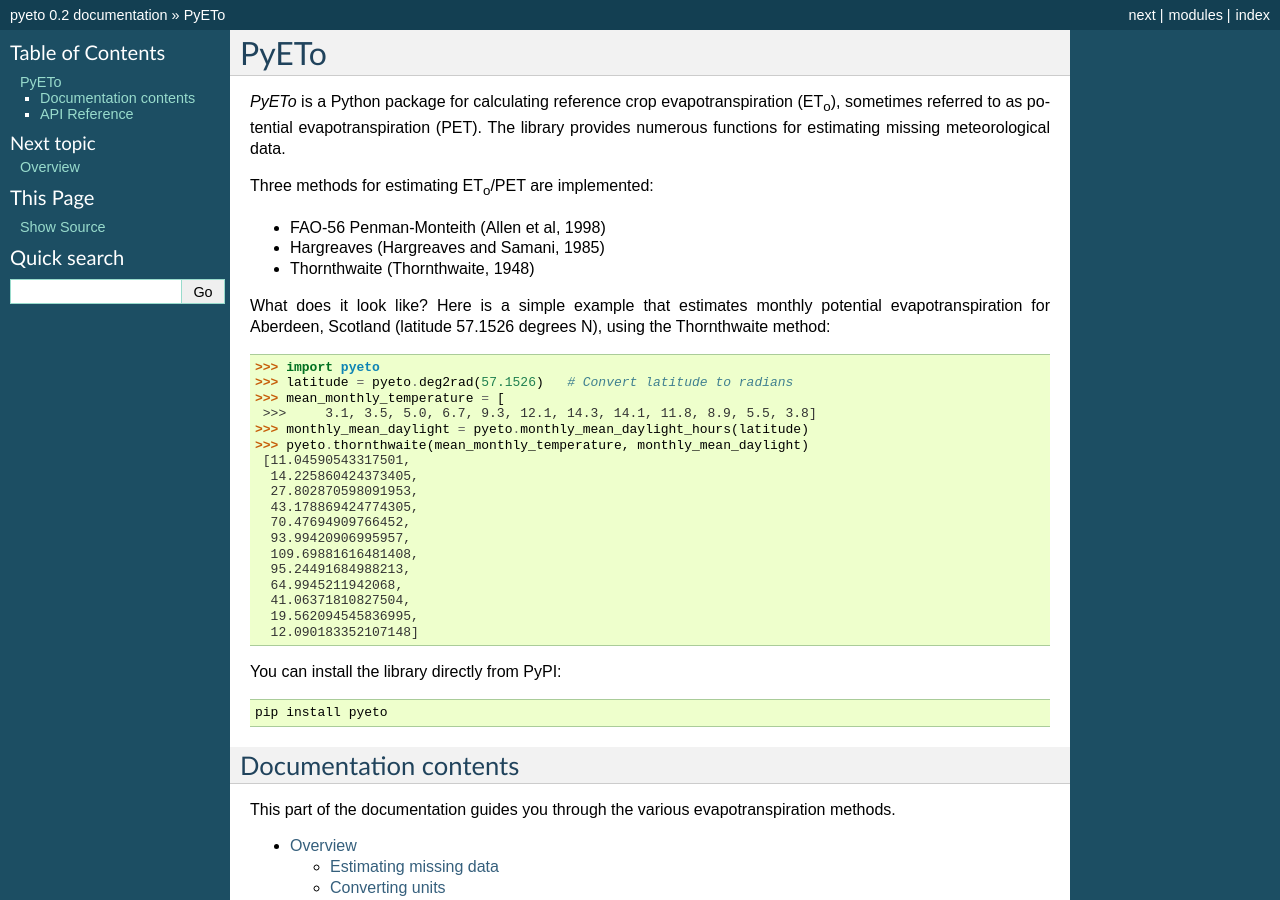
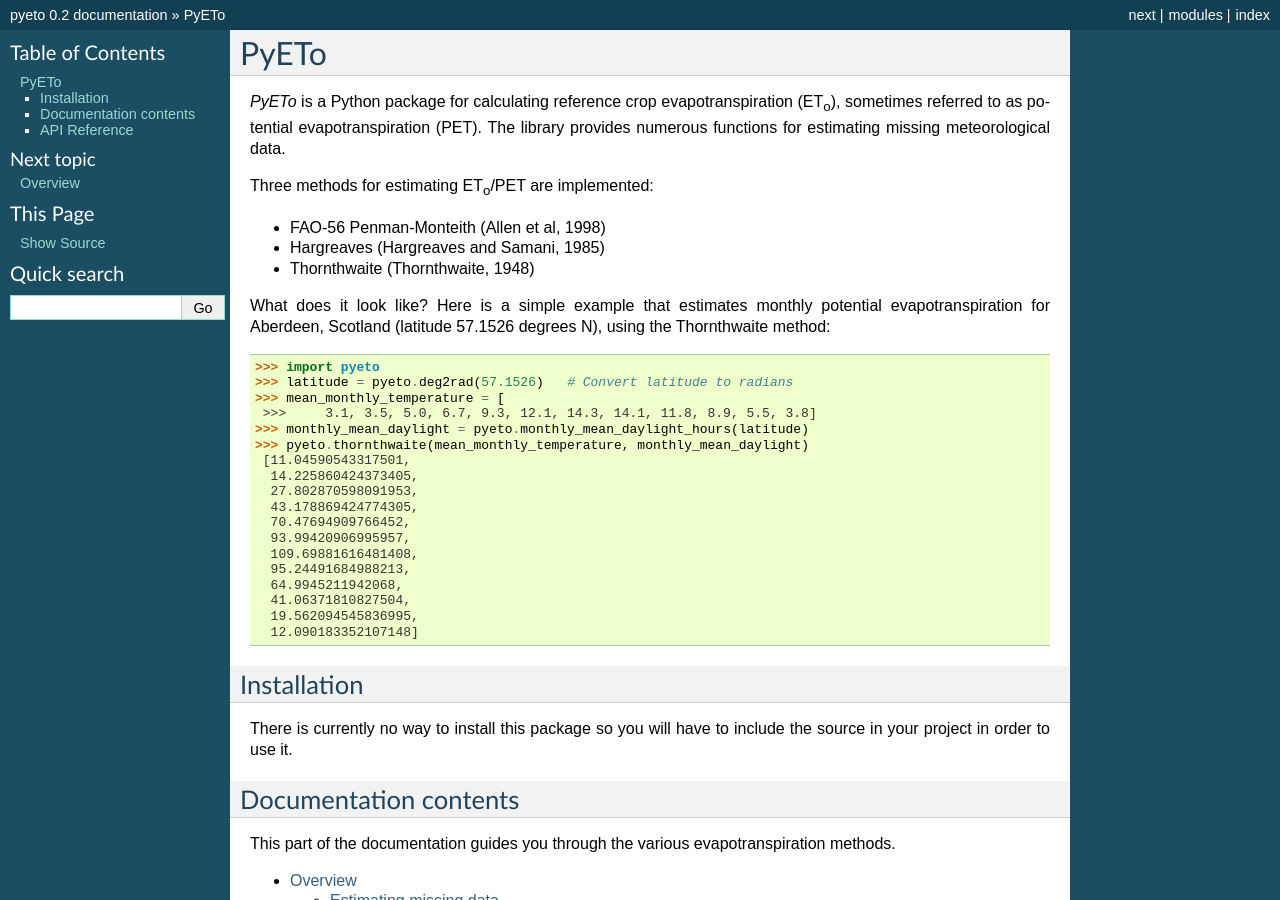
Before and after one commit to woodcrafty/PyETo, a Sphinx documentation site: the page built from docs/index.rst, in a window 1280 px wide and 900 px high. Built offline with Sphinx 7.4.7, drawn with Linux system fonts in a browser that asks for light colours.

Commit message:
Update index.rst
Edited the Installation section

```diff
--- a/docs/index.rst
+++ b/docs/index.rst
@@ -35,9 +35,9 @@
      19.562094545836995,
      12.090183352107148]
 
-You can install the library directly from PyPI::
-
-   pip install pyeto
+Installation
+------------
+There is currently no way to install this package so you will have to include the source in your project in order to use it.
 
 Documentation contents
 ----------------------
```
